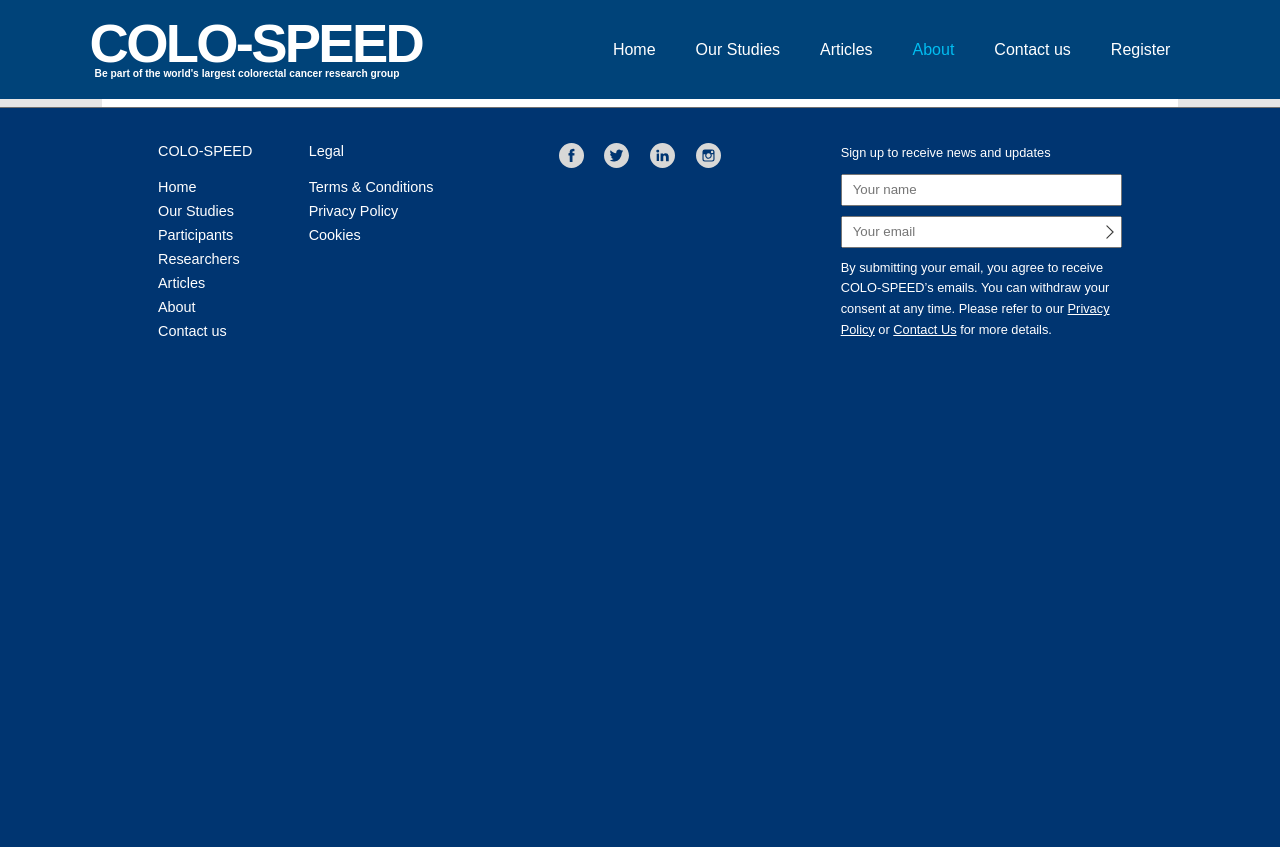
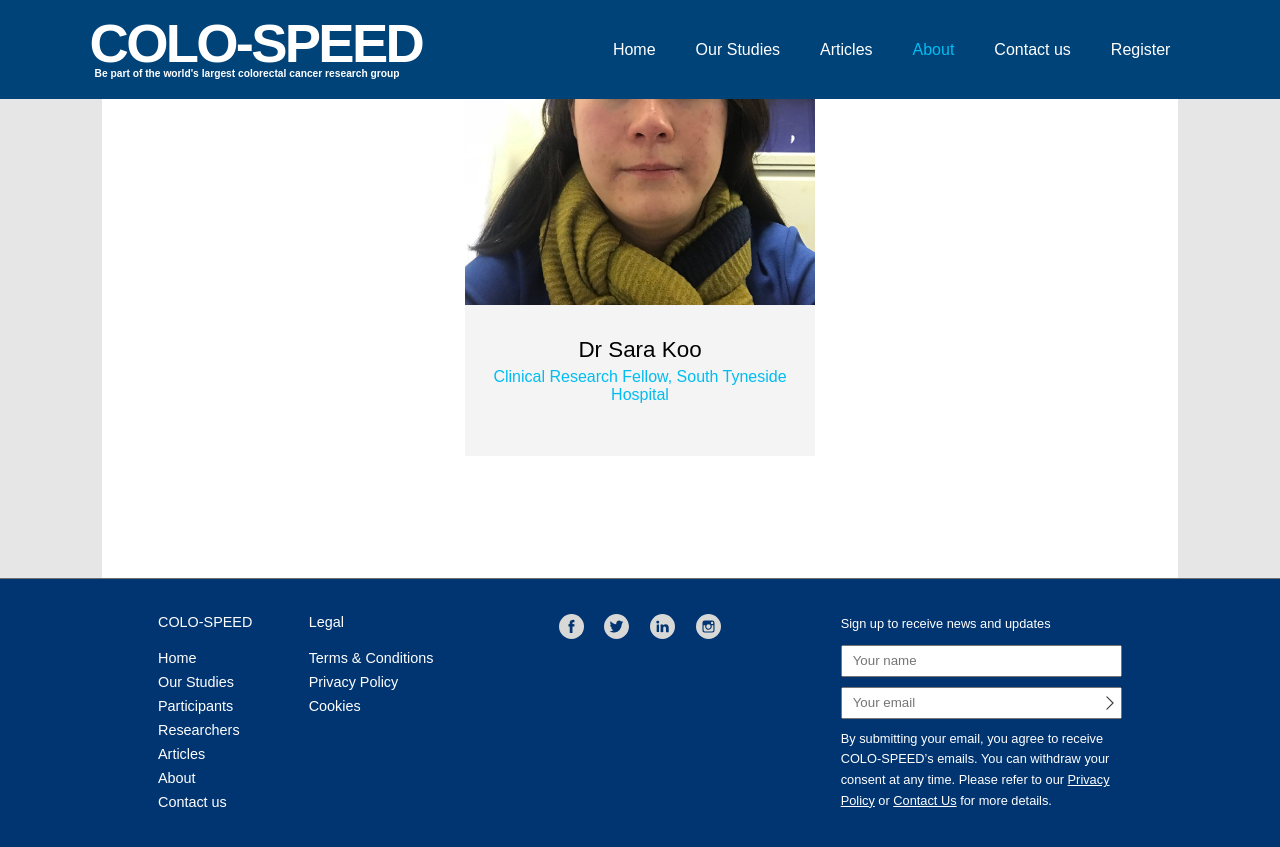
Before and after one commit to not-dalia/colo-speed-v2, a Jekyll site: the page built from _pages/about.html, in a window 1280 px wide and 900 px high, scrolled down 4751 px. Shown: the top 847 px of the window. Built offline with Jekyll 4.4.1, drawn with Linux system fonts in a browser that asks for light colours; some web fonts are replaced; comment, search, counter and statistics services are not loaded; before the commit the page ends 5180 px from its top, so only the background shows below that.

Commit message:
Update People “members”

```diff
--- a/_data/members.yml
+++ b/_data/members.yml
@@ -40,3 +40,6 @@
   - name: John Whelpton
     affiliation: Patient and Public Involvement Lead
     image: /assets/images/people/john.jpg
+  - name: Dr Sara Koo
+    affiliation: Clinical Research Fellow, South Tyneside Hospital
+    image: /assets/images/uploads/sara.jpg
```
Also changed, not shown: assets/images/uploads/sara.jpg (added).
